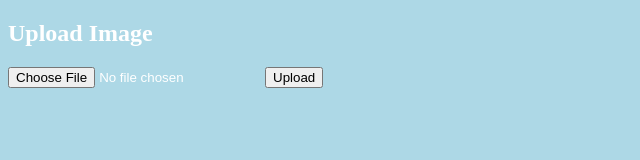
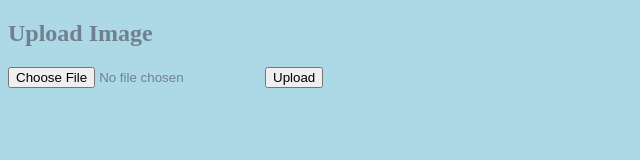
Before and after one commit to RahilKapa/VercelFrontEnd, a plain HTML site: page predictorform.html in a window 1280 px wide. Shown: the whole page, without its empty margins (0-640 px from the left). Drawn offline with Linux system fonts and the light colour scheme.

```diff
--- a/predictorform.html
+++ b/predictorform.html
@@ -4,7 +4,7 @@
   <style>
     body {
       background-color: lightblue;
-      color: white;
+      color: slategray;
     }
   </style>
 </head>
```
